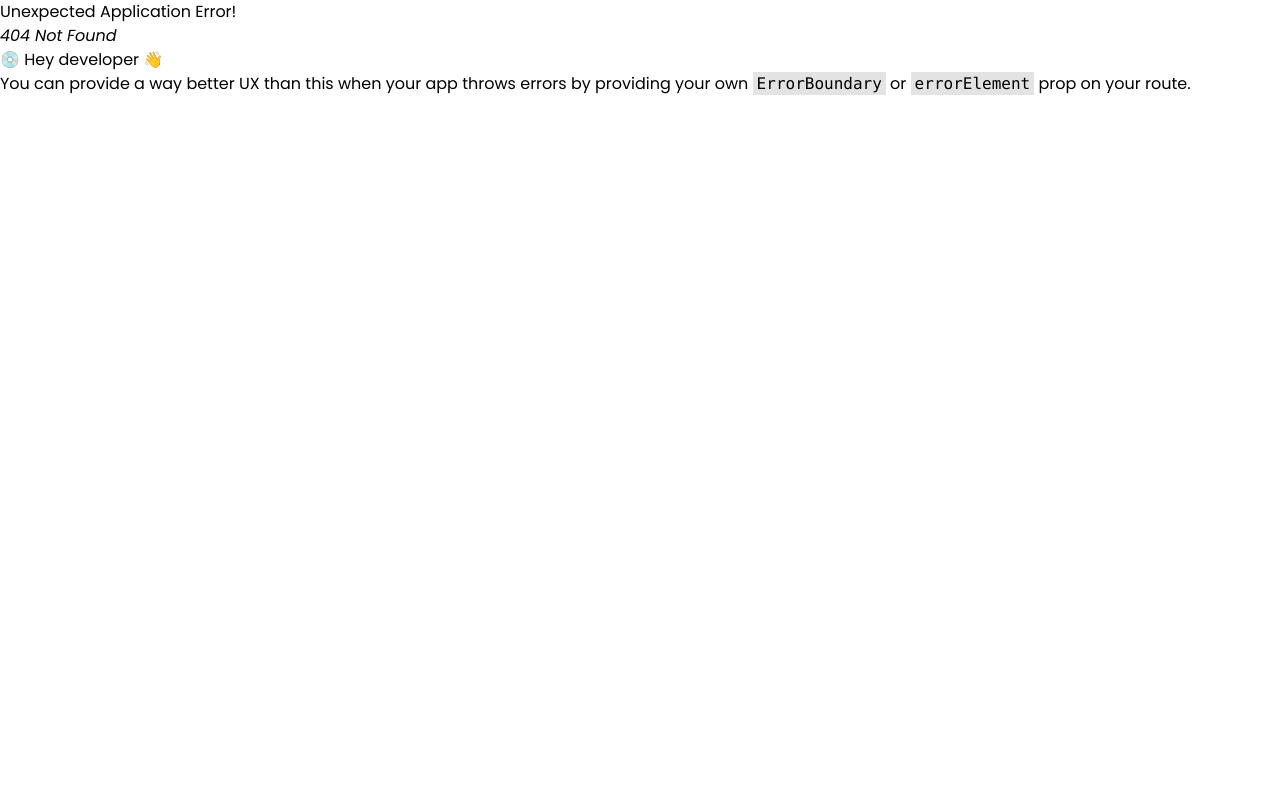
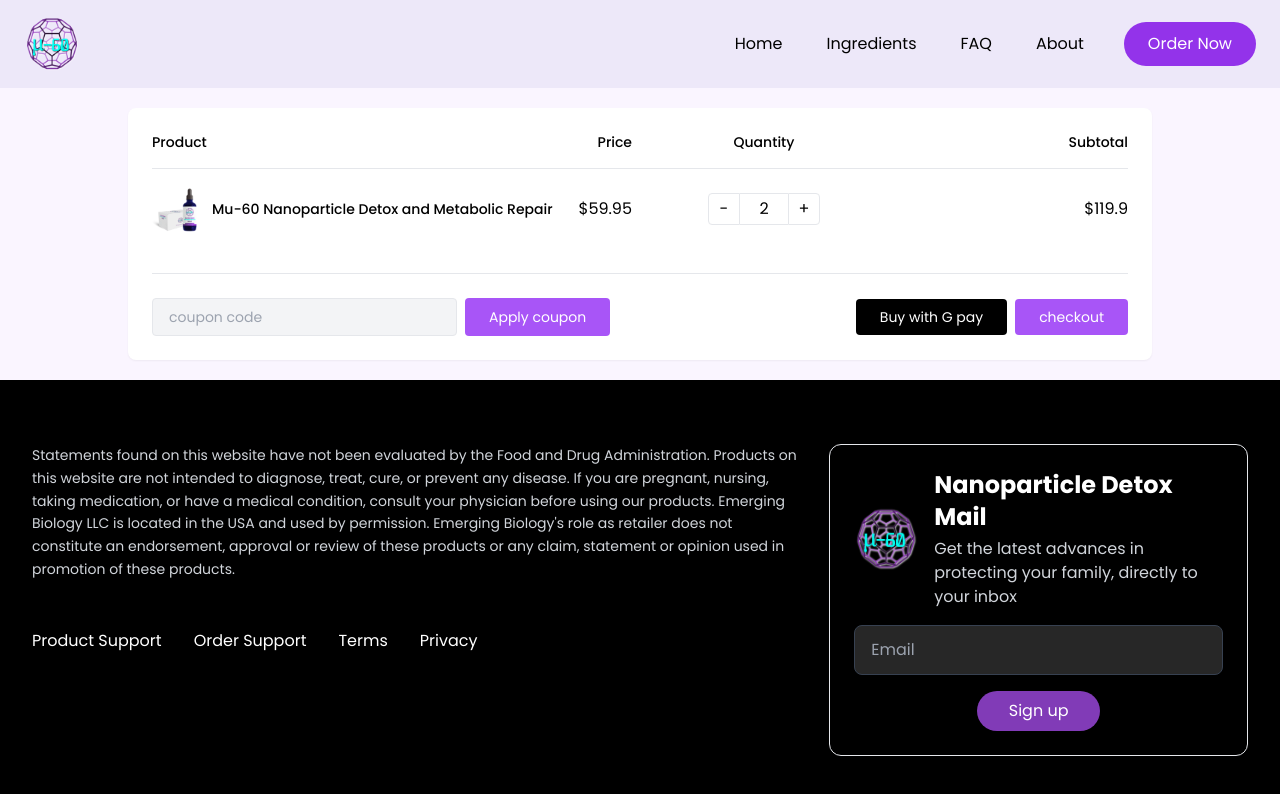
Before and after one commit to hasanbut17314/nano60, a React (Vite) app: page /cart in a window 1280 px wide. Before the commit this address had no page. Shown: the top 794 px of the page. Built offline with nearby package versions, Linux system fonts and the light colour scheme; a web font is replaced by a local one.

Commit message:
add ShoppingCart page; update routing and Navbar for smooth scrolling to sections

```diff
--- a/src/App.jsx
+++ b/src/App.jsx
@@ -3,6 +3,7 @@
 import Layout from './layout/Layout'
 import Home from './pages/Home'
 import About from './pages/About'
+import ShoppingCart from './pages/ShoppingCart'
 import './App.css'
 
 function App() {
@@ -20,6 +21,10 @@
           path: '/about',
           element: <About />,
         },
+        {
+          path: '/cart',
+          element: <ShoppingCart />,
+        },
       ],
     },
   ])
--- a/src/components/basic/ProductDiagram.jsx
+++ b/src/components/basic/ProductDiagram.jsx
@@ -59,7 +59,7 @@
 
     return (
         <div className="bg-[#efeafa] min-h-screen md:px-8 px-4 py-12">
-            <div className="max-w-6xl mx-auto relative">
+            <div className="max-w-6xl mx-auto relative" id="ingredients">
                 <div className="grid grid-cols-1 md:grid-cols-2 gap-8 mb-8">
                     <ProductCard {...products.avocadoOil} />
                     <ProductCard {...products.colloidalGold} />
--- a/src/components/common/Navbar.jsx
+++ b/src/components/common/Navbar.jsx
@@ -4,13 +4,24 @@
 import logo from "/logo.png"
 
 export default function Navbar() {
+
     const [isOpen, setIsOpen] = useState(false)
     const navLinks = [
         { name: "Home", href: "/" },
+        { name: "Ingredients", href: "/#ingredients" },
+        { name: "FAQ", href: "/#faq" },
         { name: "About", href: "/about" },
-        { name: "Ingredients", href: "/ingredients" },
-        { name: "FAQ", href: "/faq" },
     ]
+
+    const handleSmoothScroll = (e, href) => {
+        e.preventDefault();
+        const targetId = href.split("#")[1];
+        const targetElement = document.getElementById(targetId);
+        if (targetElement) {
+            targetElement.scrollIntoView({ behavior: "smooth" });
+        }
+    };
+
     return (
         <nav className="w-full bg-[#EDE8F9]">
             <div className="max-w-7xl mx-auto px-4 sm:px-6 py-3">
@@ -42,12 +53,22 @@
                         <ul className="flex space-x-3">
                             {navLinks.map((link) => (
                                 <li key={link.name}>
+                                    {link.href.startsWith("/#") ? (
+                                        <a
+                                            href={link.href}
+                                            onClick={(e) => handleSmoothScroll(e, link.href)}
+                                            className="px-4 py-2 rounded-md"
+                                        >
+                                            {link.name}
+                                        </a>
+                                    ) : (
                                         <Link
                                             to={link.href}
                                             className="px-4 py-2 rounded-md"
                                         >
                                             {link.name}
                                         </Link>
+                                    )}
                                 </li>
                             ))}
                         </ul>
@@ -67,12 +88,22 @@
                     <ul className="flex flex-col items-center space-y-3 mb-3">
                         {navLinks.map((link) => (
                             <li key={link.name}>
+                                {link.href.startsWith("/#") ? (
+                                    <a
+                                        href={link.href}
+                                        onClick={(e) => handleSmoothScroll(e, link.href)}
+                                        className="px-4 py-2 rounded-md"
+                                    >
+                                        {link.name}
+                                    </a>
+                                ) : (
                                     <Link
                                         to={link.href}
                                         className="px-4 py-2 rounded-md"
                                     >
                                         {link.name}
                                     </Link>
+                                )}
                             </li>
                         ))}
                     </ul>
--- a/src/pages/Home.jsx
+++ b/src/pages/Home.jsx
@@ -32,7 +32,7 @@
             <section>
                 <Section7 />
             </section>
-            <section>
+            <section id='faq'>
                 <FAQSection />
             </section>
         </main>
--- /dev/null
+++ b/src/pages/ShoppingCart.jsx
@@ -0,0 +1,113 @@
+import React, { useState, useEffect } from 'react';
+import hero from "/hero.png"
+
+const ShoppingCart = () => {
+    const [quantity, setQuantity] = useState(2);
+    const [subtotal, setSubtotal] = useState(119.90);
+    const basePrice = 59.95;
+
+    const handleIncrement = () => {
+        setQuantity(prev => prev + 1);
+    };
+
+    const handleDecrement = () => {
+        if (quantity > 1) {
+            setQuantity(prev => prev - 1);
+        }
+    };
+
+    useEffect(() => {
+        setSubtotal(Number((basePrice * quantity).toFixed(2)));
+    }, [quantity]);
+
+    return (
+        <div className="bg-purple-50 md:px-8 sm:px-5 px-3 py-5">
+            {/* Cart Container */}
+            <div className="max-w-5xl mx-auto bg-white rounded-lg shadow-sm p-4 md:p-6">
+                {/* Header Row - Hidden on mobile */}
+                <div className="hidden md:grid md:grid-cols-4 gap-4 pb-4 border-b">
+                    <div className="text-sm font-medium">Product</div>
+                    <div className="text-sm font-medium text-right">Price</div>
+                    <div className="text-sm font-medium text-center">Quantity</div>
+                    <div className="text-sm font-medium text-right">Subtotal</div>
+                </div>
+
+                {/* Product Row */}
+                <div className="flex flex-col md:grid md:grid-cols-4 gap-4 py-4 items-center">
+                    {/* Product Info */}
+                    <div className="flex items-center gap-3 w-full md:w-auto">
+                        <img
+                            src={hero}
+                            alt="Product"
+                            className="w-12 h-12 object-cover rounded"
+                        />
+                        <span className="text-sm font-medium flex-1 md:flex-none">
+                            Mu-60 Nanoparticle Detox and Metabolic Repair
+                        </span>
+                    </div>
+
+                    {/* Price - Mobile Layout */}
+                    <div className="flex justify-between md:block w-full md:w-auto">
+                        <div className="text-sm font-medium md:hidden">Price:</div>
+                        <div className="md:text-right">${basePrice}</div>
+                    </div>
+
+                    {/* Quantity Controls */}
+                    <div className="flex justify-between md:justify-center items-center w-full md:w-auto">
+                        <div className="text-sm font-medium md:hidden">Quantity:</div>
+                        <div className="flex items-center">
+                            <button
+                                onClick={handleDecrement}
+                                className="w-8 h-8 flex items-center justify-center border rounded-l hover:bg-gray-100"
+                            >
+                                -
+                            </button>
+                            <div className="w-12 h-8 flex items-center justify-center border-t border-b">
+                                {quantity}
+                            </div>
+                            <button
+                                onClick={handleIncrement}
+                                className="w-8 h-8 flex items-center justify-center border rounded-r hover:bg-gray-100"
+                            >
+                                +
+                            </button>
+                        </div>
+                    </div>
+
+                    {/* Subtotal - Mobile Layout */}
+                    <div className="flex justify-between md:block w-full md:w-auto">
+                        <div className="text-sm font-medium md:hidden">Subtotal:</div>
+                        <div className="md:text-right">${subtotal}</div>
+                    </div>
+                </div>
+
+                {/* Footer Actions */}
+                <div className="flex flex-col sm:flex-row justify-between items-start sm:items-center gap-4 mt-6 pt-6 border-t">
+                    {/* Coupon Section */}
+                    <div className="flex flex-col sm:flex-row gap-2 w-full sm:w-auto">
+                        <input
+                            type="text"
+                            placeholder="coupon code"
+                            className="px-4 py-2 border rounded bg-gray-100 text-sm w-full sm:w-auto"
+                        />
+                        <button className="px-6 py-2 bg-purple-500 text-white rounded text-sm hover:bg-purple-600 w-full sm:w-auto">
+                            Apply coupon
+                        </button>
+                    </div>
+
+                    {/* Action Buttons */}
+                    <div className="flex flex-col sm:flex-row gap-2 w-full sm:w-auto">
+                        <button className="px-6 py-2 bg-black text-white rounded text-sm hover:bg-gray-800 w-full sm:w-auto">
+                            Buy with G pay
+                        </button>
+                        <button className="px-6 py-2 bg-purple-500 text-white rounded text-sm hover:bg-purple-600 w-full sm:w-auto">
+                            checkout
+                        </button>
+                    </div>
+                </div>
+            </div>
+        </div>
+    );
+};
+
+export default ShoppingCart;
```
Lines whose indentation alone changed are shown as unchanged.
